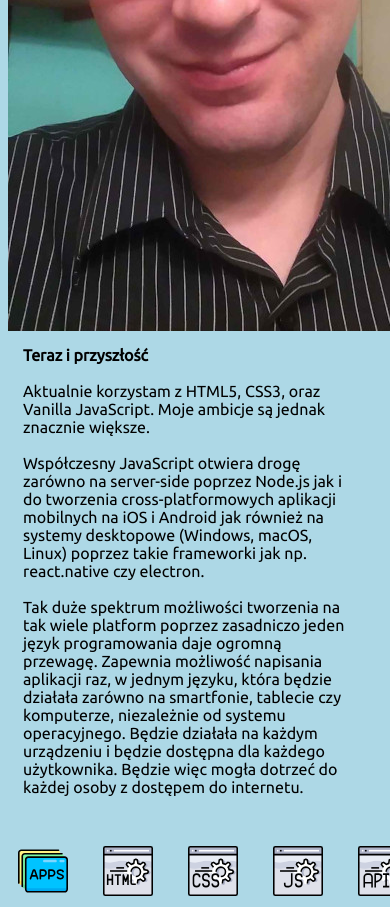
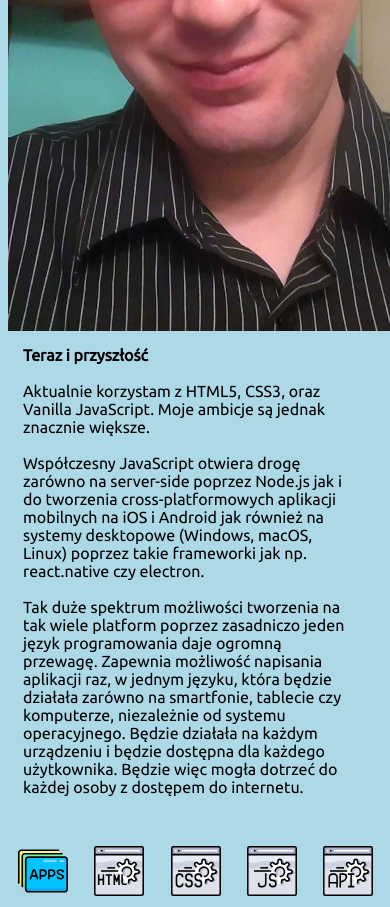
Before and after one commit to laszej/buildingsite, a plain HTML site: page o mnie.html in a window 390 px wide. Shown: the part 483-1390 px from the top of the page. Drawn offline with Linux system fonts and the light colour scheme.

Commit message:
Update style.css

```diff
--- a/style.css
+++ b/style.css
@@ -121,7 +121,7 @@ list-style: none}
          #myphoto{min-width: 95vmin;}
 
          #currently-used{
-          min-width: 95%;
+          max-width: 95%;
           display: flex;
           flex-direction: row;
           justify-content: space-between;
```
